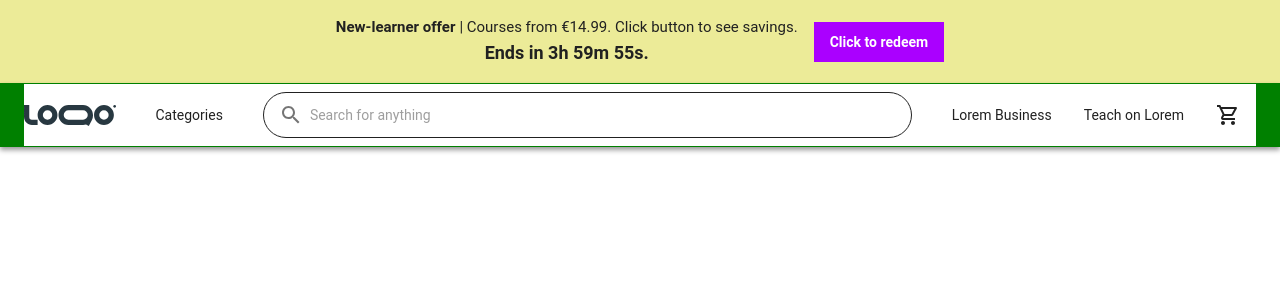
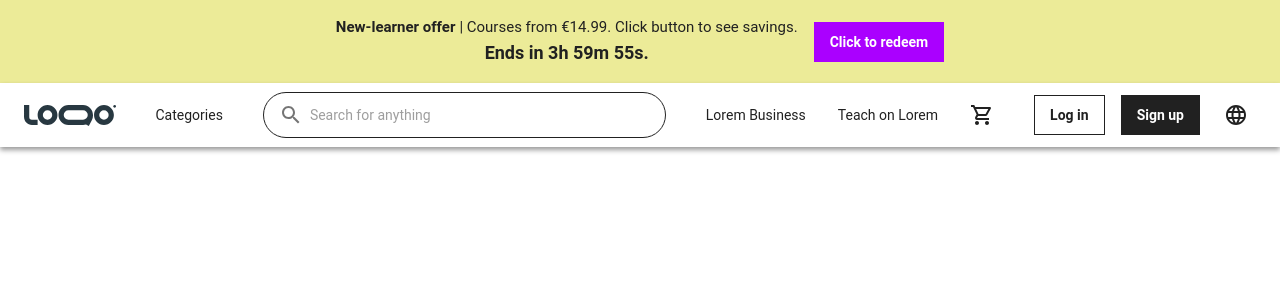
Before and after one commit to tuheli/video-course-platform, a React app: page / in a window 1280 px wide. Shown: the top 300 px of the page. Built offline with nearby package versions, Linux system fonts and the light colour scheme; the HTML template or start-up script is replaced by a standard one.

Commit message:
Update AppAppBar.tsx

```diff
--- a/src/components/appbar/AppAppBar.tsx
+++ b/src/components/appbar/AppAppBar.tsx
@@ -5,6 +5,9 @@ import { SearchBar } from './searchbar/SearchBar';
 import { BusinessDropdown } from '../dropdowns/dropdown-singe-item/BusinessDropdown';
 import { TeachDropdown } from '../dropdowns/dropdown-singe-item/TeachDropdown';
 import { CartDropdown } from '../dropdowns/dropdown-singe-item/CartDropdown';
+import { LoginButton } from './LoginButton';
+import { SignUpButton } from './SignUpButton';
+import { SelectLanguageButton } from './SelectLanguageButton';
 
 const AppAppBar = () => {
   return (
@@ -21,11 +24,7 @@ const AppAppBar = () => {
         }}
       >
         <SmartBar />
-        <Toolbar
-          sx={{
-            bgcolor: 'green',
-          }}
-        >
+        <Toolbar>
           {/** Stack to control gaps between left mid and right sections */}
           <Stack
             sx={{
@@ -65,6 +64,7 @@ const AppAppBar = () => {
             {/** Middle seach bar */}
             <SearchBar />
             {/** Right side items */}
+
             <Stack
               sx={{
                 flexDirection: 'row',
@@ -75,6 +75,17 @@ const AppAppBar = () => {
               <TeachDropdown />
               <CartDropdown />
             </Stack>
+            <Stack
+              sx={{
+                flexDirection: 'row',
+                alignItems: 'center',
+                gap: 2,
+              }}
+            >
+              <LoginButton />
+              <SignUpButton />
+              <SelectLanguageButton />
+            </Stack>
           </Stack>
         </Toolbar>
       </Stack>
```
